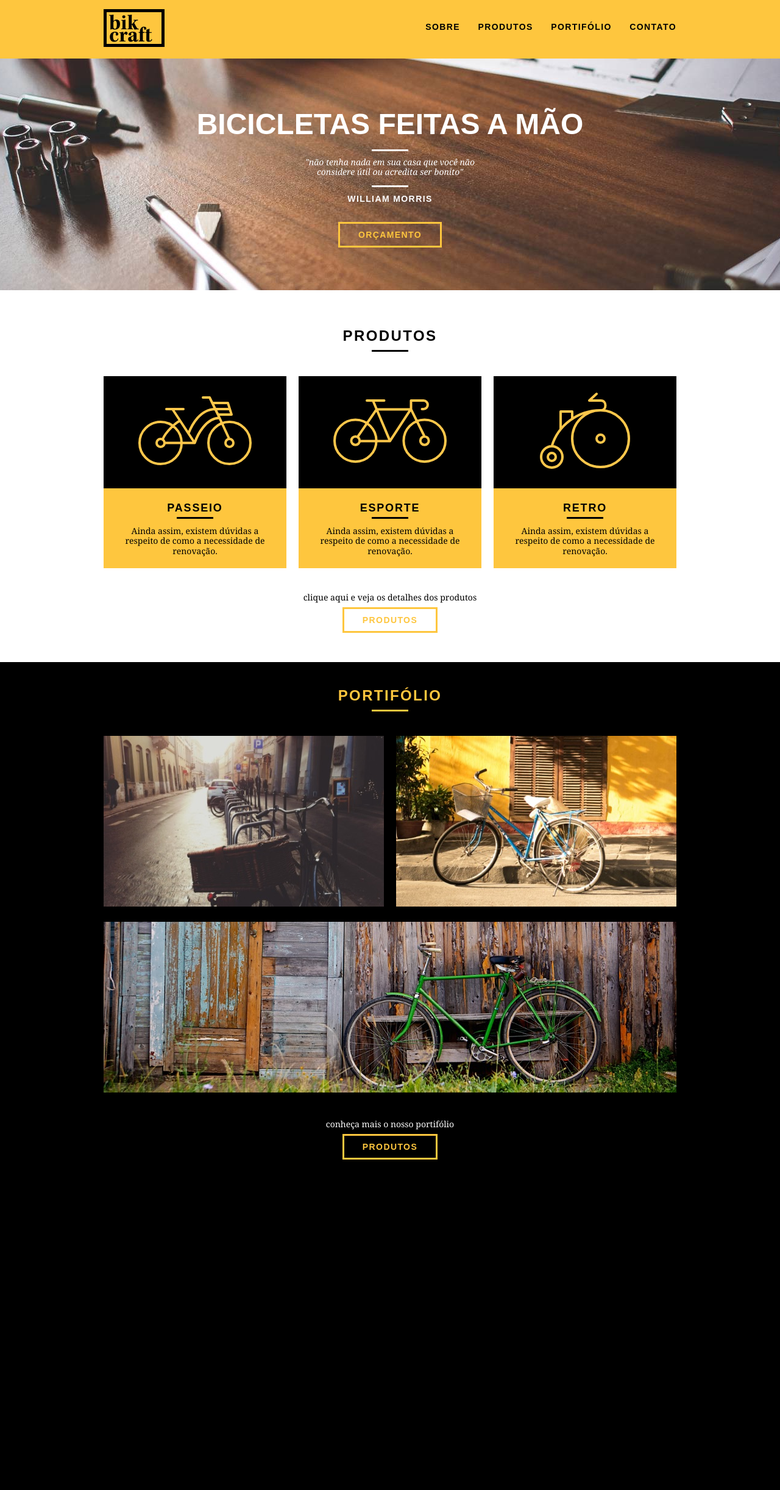
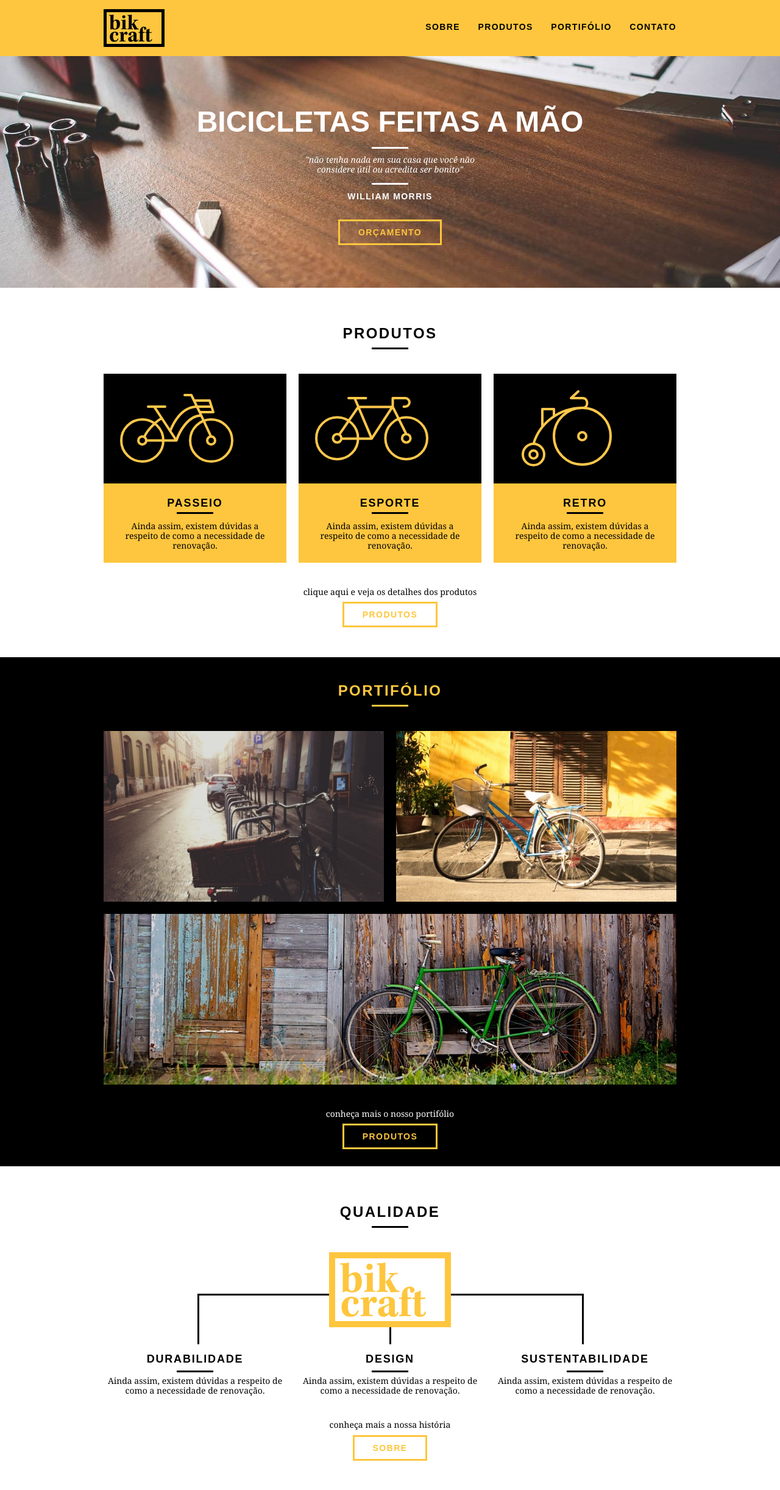
Before and after one commit to kennety94/estudo-front-bikcraft, a PHP site: page / in a window 1280 px wide. Shown: the whole page at 61% size. Before the commit the page ends 1902 px from the top, so only its background shows below. Run offline with PHP 8.4, Linux system fonts and the light colour scheme.

Commit message:
Qualidade da home

```diff
--- a/css/style.css
+++ b/css/style.css
@@ -7,6 +7,10 @@ body {
 p {
     font-family: Georgia, 'Times New Roman', Times, serif;
     font-size: 14px;
+}
+
+img {
+    display: block;
 }
 
 .btn {
@@ -89,7 +93,7 @@ p {
     width: 100%;
     background: url("../img/bg.jpg") no-repeat center;
     background-size: cover;
-    margin-top: 96px;
+    margin-top: 92px;
     height: 380px;
     text-align: center;
     padding-top: 80px;
@@ -199,3 +203,48 @@ p {
 .portifolio .call p {
     color: #fff;
 }
+
+/* Qualidade */
+
+.qualidade {
+    padding: 60px 0;
+}
+
+.qualidade::after {
+    content: "";
+    width: 634px;
+    height: 83px;
+    display: block;
+    background: url(../img/linhas.svg) no-repeat center;
+    position: absolute;
+    top: 209px;
+    right: 162px;
+    z-index: -1;
+}
+
+.qualidade img {
+    margin: 0 auto;
+}
+
+.qualidade-lista {
+    padding-top: 20px;
+    text-align: center;
+}
+
+.qualidade-lista li h3 {
+    font-weight: bold;
+    font-size: 18px;
+    line-height: 25px;
+    text-transform: uppercase;
+    letter-spacing: .1em;
+    margin-top: 20px;
+}
+
+.qualidade-lista li h3::after {
+    content: "";
+    display: block;
+    width: 60px;
+    height: 3px;
+    background: #000;
+    margin: 6px auto;
+}
--- a/index.html
+++ b/index.html
@@ -83,6 +83,29 @@
             </div>
         </div>
     </section>
+
+    <section class="qualidade container">
+        <h2 class="subtitulo">Qualidade</h2>
+        <img src="img/bikcraft-qualidade.svg" alt="Bikcraft">
+        <ul class="qualidade-lista">
+            <li class="grid-1-3">
+                <h3>Durabilidade</h3>
+                <p>Ainda assim, existem dúvidas a respeito de como a necessidade de renovação.</p>
+            </li>
+            <li class="grid-1-3">
+                <h3>Design</h3>
+                <p>Ainda assim, existem dúvidas a respeito de como a necessidade de renovação.</p>
+            </li>
+            <li class="grid-1-3">
+                <h3>Sustentabilidade</h3>
+                <p>Ainda assim, existem dúvidas a respeito de como a necessidade de renovação.</p>
+            </li>
+        </ul>
+        <div class="call">
+            <p>conheça mais a nossa história</p>
+            <a href="sobre.html" class="btn btn-preto">Sobre</a>
+        </div>
+    </section>
 </body>
 
 </html>
```
